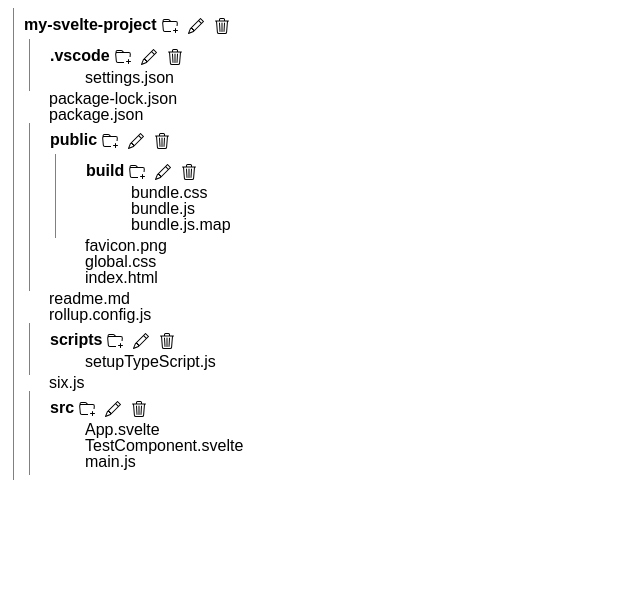
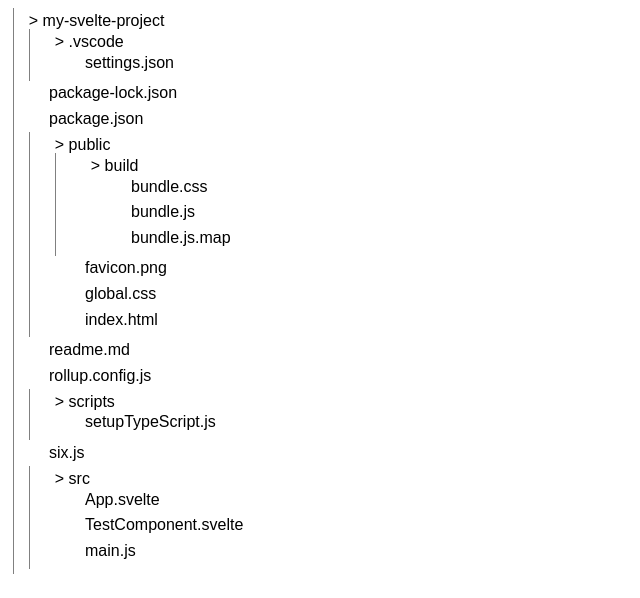
Before and after one commit to arunkumar413/treeView, a React (Create React App) app: page / in a window 1280 px wide. Shown: the top 598 px of the page, without its empty margins (0-640 px from the left). Built offline with nearby package versions, Linux system fonts and the light colour scheme.

Commit message:
save save

```diff
--- a/src/App.js
+++ b/src/App.js
@@ -44,6 +44,41 @@ export default function App() {
     recursion(tree);
   }
 
+  function expandNode(evt, node) {
+    debugger;
+    console.log(evt.target.children);
+    var visibility = evt.target.parentElement.nextElementSibling.style.display;
+    var chidlren = evt.target.parentElement.nextElementSibling;
+
+    switch (visibility) {
+      case "none":
+        chidlren.style.display = "block";
+        evt.target.innerText = " v ";
+        break;
+      case "block":
+        chidlren.style.display = "none";
+        evt.target.innerText = " > ";
+
+        break;
+      case "":
+        chidlren.style.display = "none";
+        evt.target.innerText = " v ";
+
+        break;
+      default:
+        break;
+    }
+
+    debugger;
+  }
+
+  function handleDirHover(evt, node) {
+    // evt.preventDefault();
+    // evt.stopPropagation();
+    // debugger;
+    // evt.target.lastChild.style.display = "inline";
+  }
+
   function buildTree(node, level = 1) {
     if (node.type === "directory") {
       const children = node.children.map((x) => buildTree(x, level + 1));
@@ -59,8 +94,13 @@ export default function App() {
           className="dir"
         >
           {/* <FolderNormalIcon /> */}
+          <span
+            onMouseOver={(evt) => handleDirHover(evt, node)}
+            className="dir-heading"
+          >
+            <span onClick={(evt) => expandNode(evt, node)}> {">"} </span>
             {node.name}
-          <span>
+            <span className="icon-container">
               {/* <FolderIcon onClick={addNewDir} /> */}
               <svg
                 // onClick={(evt) => insertNodeIntoTree(tree, node.id, node.type)}
@@ -78,7 +118,8 @@ export default function App() {
               <EditIcon />
               <DeleteIcon />
             </span>
-          <div>{children}</div>
+          </span>
+          <div className="children">{children}</div>
         </div>
       );
     } else if (node.type === "file") {
--- a/src/style.css
+++ b/src/style.css
@@ -3,7 +3,7 @@ body {
 }
 
 .dir {
-  font-weight: bold;
+  /* font-weight: bold; */
   color: black;
   margin-left: 5px;
   padding: 5px;
@@ -11,10 +11,29 @@ body {
   border-left: solid 0.5px gray;
 }
 
+.dir-heading {
+  padding: 0.3rem;
+  border-radius: 5px;
+}
+
+.dir-heading:hover {
+  background-color: lightgrey;
+}
+
+.icon-container {
+  display: none;
+}
+
 .file {
   font-size: 1rem;
+  padding: 0.3rem;
+  border-radius: 5px;
 
   font-weight: normal;
+}
+
+.file:hover {
+  background-color: lightgrey;
 }
 
 .icon {
```
Lines whose indentation alone changed are shown as unchanged.
